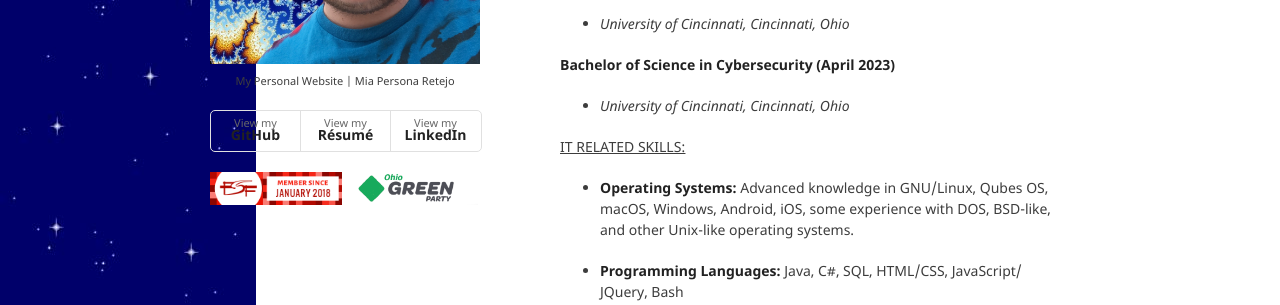
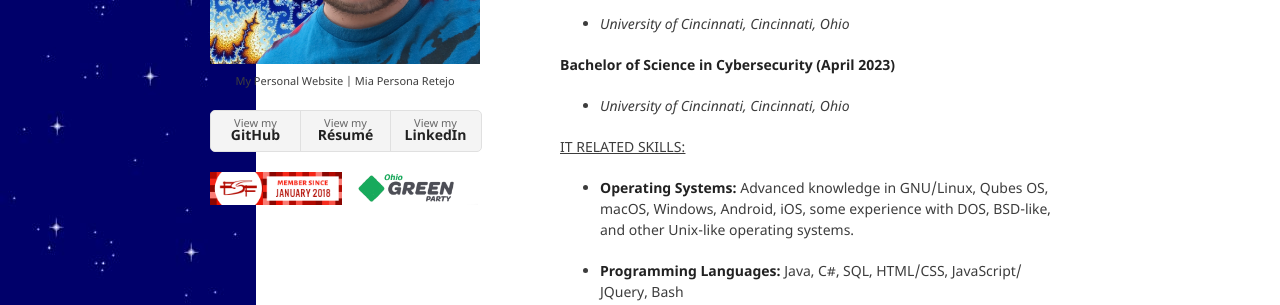
Before and after one commit to jordanhardee/jordanhardee.github.io, a Jekyll site: the page built from resume.md, in a window 1280 px wide. Shown: the part 321-626 px from the top of the page. Built offline with Jekyll 4.4.1, drawn with Linux system fonts in a browser that asks for light colours; our own code applies the rules of GitHub Pages for plain Markdown files.

Commit message:
fix dl box

```diff
--- a/_sass/jekyll-theme-minimal.scss
+++ b/_sass/jekyll-theme-minimal.scss
@@ -137,7 +137,7 @@ ul.downloads {
   list-style:none;
   height:40px;
   padding:0;
-  /*background: #f4f4f4;*/
+  background: #f4f4f4;
   border-radius:5px;
   border:1px solid #e0e0e0;
   width:270px;
```
